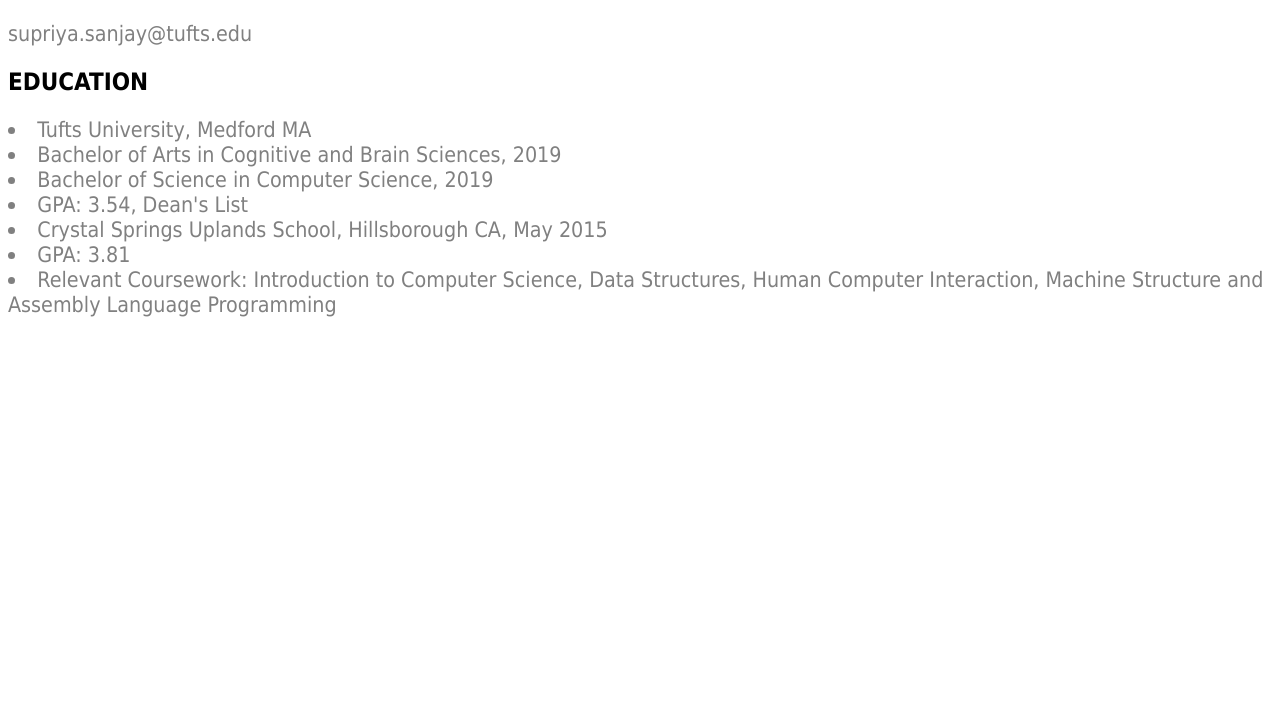
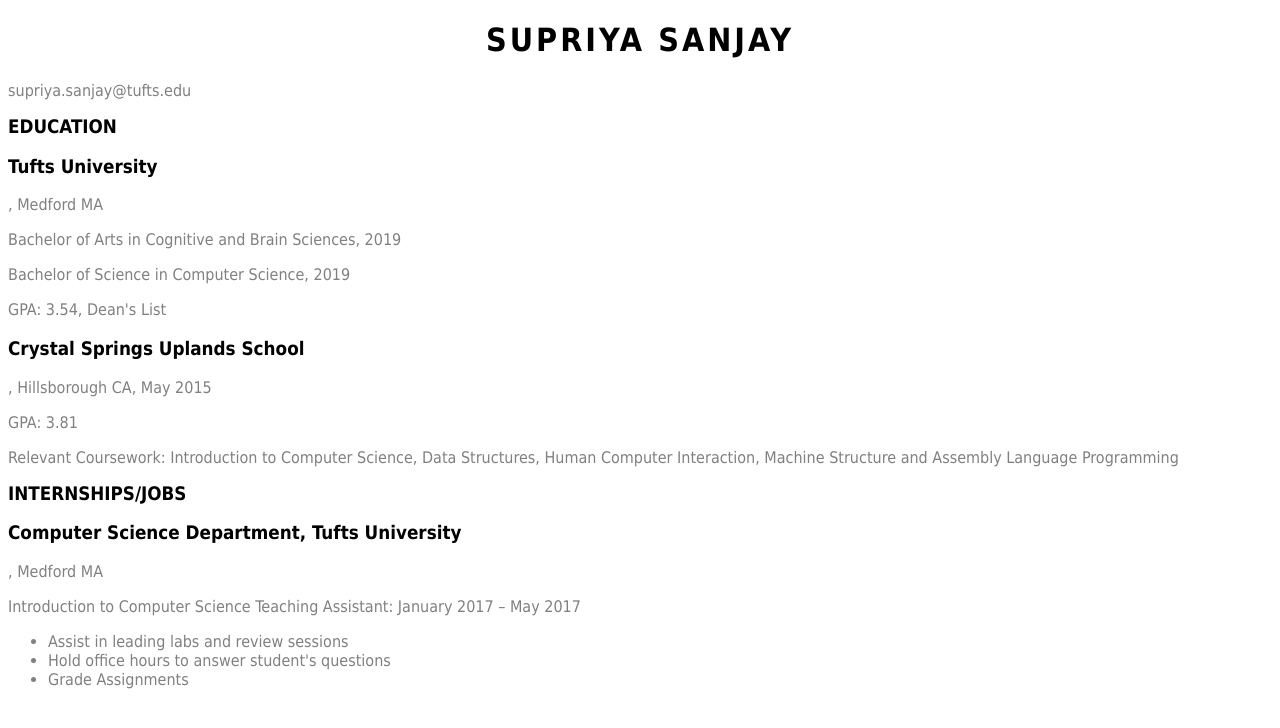
Before and after one commit to SupriyaSanjay/SupriyaSanjay.github.io, a plain HTML site: page resume.html in a window 1280 px wide. Drawn offline with Linux system fonts and the light colour scheme.

Commit message:
more formatting, fixed lists?

```diff
--- a/resume.html
+++ b/resume.html
@@ -9,16 +9,25 @@
 </head>
 
 <body>
+	<p><h1>SUPRIYA SANJAY</h1><p>
 	<p>supriya.sanjay@tufts.edu</p>
-	<p><h1>EDUCATION</h1></p>
-	<ul.a>
-	<li>Tufts University, Medford MA</li>
-	<li>Bachelor of Arts in Cognitive and Brain Sciences, 2019</li>
-	<li>Bachelor of Science in Computer Science, 2019</li>
-	<li>GPA: 3.54, Dean's List</li>
-	<li>Crystal Springs Uplands School, Hillsborough CA, May 2015</li>
-	<li>GPA: 3.81</li>
-	<li>Relevant Coursework: Introduction to Computer Science, Data Structures, Human Computer Interaction, Machine Structure and Assembly Language Programming</li><ul.a>
+	<p><h2>EDUCATION</h2></p>
+	<p><h3>Tufts University</h3>, Medford MA</p>
+	<p>Bachelor of Arts in Cognitive and Brain Sciences, 2019</p>
+	<p>Bachelor of Science in Computer Science, 2019</p>
+	<p>GPA: 3.54, Dean's List</p>
+	<p><h3>Crystal Springs Uplands School</h3>, Hillsborough CA, May 2015</p>
+	<p>GPA: 3.81</p>
+	<p>Relevant Coursework: Introduction to Computer Science, Data Structures, Human Computer Interaction, Machine Structure and Assembly Language Programming</p>
+	<p></p>
+	<p><h2>INTERNSHIPS/JOBS</h2></p>
+	<p><h3>Computer Science Department, Tufts University</h3>, Medford MA</p>
+	<p>Introduction to Computer Science Teaching Assistant: January 2017 – May 2017</p>
+	<ul>
+		<li>Assist in leading labs and review sessions</li>
+		<li>Hold office hours to answer student's questions</li>
+		<li>Grade Assignments</li>
+	</ul>
 </body>
 
 </html>
--- a/styles.css
+++ b/styles.css
@@ -4,10 +4,21 @@ ul.a {
 body {
 	color:grey;
 	font-family: "Tahoma", Geneva, sans-serif;
-	font-size: 16pt;
+	font-size: 12pt;
 }
 
 h1 {
-	font-size: 18pt;
+	font-size: 16 pt;
+	letter-spacing: 3px;
+	color: black;
+	text-align: center;
+}
+
+h2 {
+	font-size: 14pt;
 	color:black;
 }
+
+h3 {
+	color: black;
+}
```
